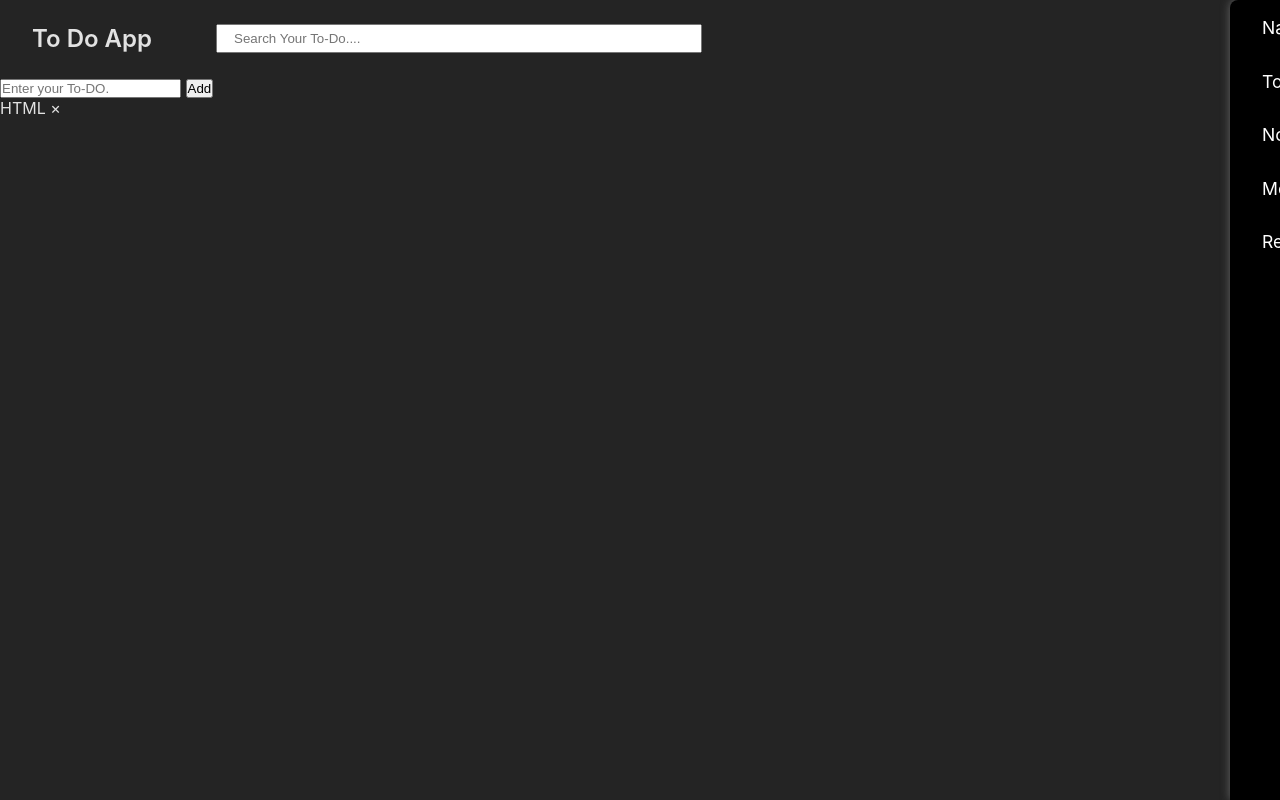
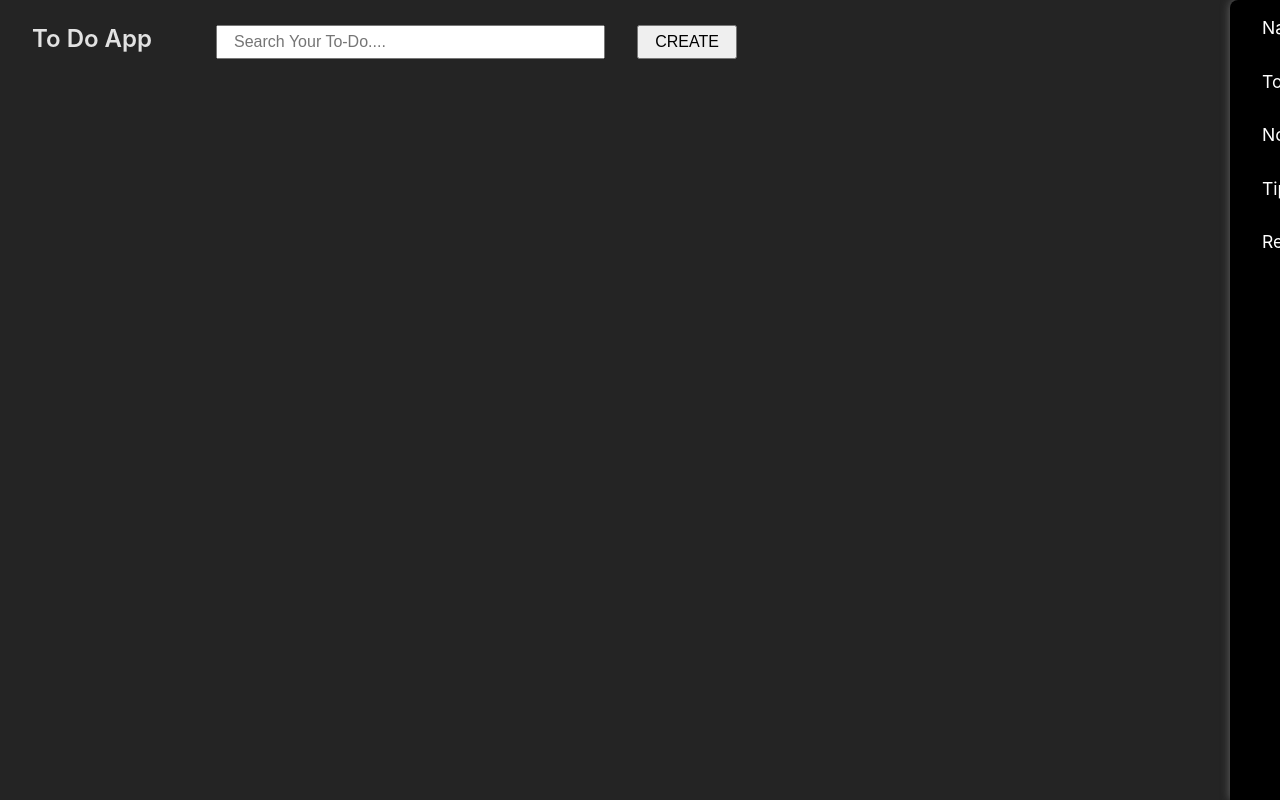
Before and after one commit to Pks1223/my-todo-list, a React (Vite) app: page / in a window 1280 px wide. Built offline with nearby package versions, Linux system fonts and the light colour scheme.

Commit message:
Todo list component created

```diff
--- a/src/components/Navbar.css
+++ b/src/components/Navbar.css
@@ -4,10 +4,19 @@ header {
   font-weight: 600;
   display: flex;
 }
-header input{
+header div{
+  flex-basis: 80%;
   margin-left: 4rem;
+}
+header div input{
   width: 40%;
-  padding-left: 1rem;
+  padding: .4rem 1rem;
+  font-size: 1rem;
+}
+header div button{
+  padding: .4rem 1rem;
+  font-size: 1rem;
+  margin-left: 2rem;
 }
 nav {
   position: absolute;
--- a/src/components/Navbar.jsx
+++ b/src/components/Navbar.jsx
@@ -1,5 +1,5 @@
-import React from 'react'
-import './Navbar.css';
+import React from "react";
+import "./Navbar.css";
 import { FaHome } from "react-icons/fa";
 import { CgNotes } from "react-icons/cg";
 import { IoMdMore } from "react-icons/io";
@@ -9,18 +9,39 @@ import { FaArrowLeft } from "react-icons/fa";
 function Navbar() {
   return (
     <>
-      <header><p>To Do App</p> <input type="text" placeholder='Search Your To-Do....'/></header>
+      <header>
+        <p>To Do App</p>{" "}
+        <div>
+          <input type="text" placeholder="Search Your To-Do...." />
+          <button>CREATE</button>
+        </div>
+      </header>
       <nav>
         <ul>
-          <li className="nav_items"><FaArrowLeft />Navigation</li>
-          <li className="nav_items"><FaHome />To-Do</li>
-          <li className="nav_items"><CgNotes />Notes</li>
-          <li className="nav_items"><IoMdMore />More</li>
-          <li className="nav_items"><MdOutlineBugReport />Report Bugs</li>
+          <li className="nav_items">
+            <FaArrowLeft />
+            Navigation
+          </li>
+          <li className="nav_items">
+            <FaHome />
+            To-Do
+          </li>
+          <li className="nav_items">
+            <CgNotes />
+            Notes
+          </li>
+          <li className="nav_items">
+            <IoMdMore />
+            Tips
+          </li>
+          <li className="nav_items">
+            <MdOutlineBugReport />
+            Report Bugs
+          </li>
         </ul>
       </nav>
     </>
-  )
+  );
 }
 
-export default Navbar
+export default Navbar;
--- a/src/components/ToDo.css
+++ b/src/components/ToDo.css
@@ -0,0 +1,46 @@
+.formDiv form{
+    display: none;
+    /* position: absolute;
+    top: 0;
+    left: 0;
+    border: 2px solid red;
+    height: 5rem; */
+}
+.formDiv form input{
+    padding: .4rem;
+    font-size: 1rem;
+    margin-right: 1rem;
+    width: 30rem;
+}
+.formDiv form button{
+    cursor: pointer;
+    font-size: 1rem;
+    padding: .4rem 1rem;
+}
+.formDiv ul li{
+    list-style: none;
+}
+
+.formDiv .todoListDiv{
+    margin-top: 2rem;
+}
+.formDiv .todoListDiv ul{
+    display: flex;
+}
+.formDiv .todoListDiv ul li{
+    width: 20rem;
+    height: 5rem;
+    max-height: 10rem;
+    max-width: 30rem;
+    border: 1px solid red;
+    margin: 1rem;
+    padding: 1rem;
+    position: relative;
+}
+.formDiv .todoListDiv ul li span{
+    position: absolute;
+    right: 1rem;
+    top: .2rem;
+    font-size: 2rem;
+    cursor: pointer;
+}
--- a/src/components/ToDo.jsx
+++ b/src/components/ToDo.jsx
@@ -17,21 +17,29 @@ function ToDo() {
     }
   };
 
+  let list = todoList.map((value, index) => {
+    return <ToDOListItems todo={value} key={index} />;
+  });
+
   return (
-    <div>
+    <div className="formDiv">
       <form onSubmit={saveToDo}>
         <input type="text" name="todoInp" placeholder="Enter your To-DO." />{" "}
         <button>Add</button>
       </form>
-      <div>
-        <ul>
-          <li>
-            HTML <span>&times;</span>
-          </li>
-        </ul>
+      <div className="todoListDiv">
+        <ul>{list}</ul>
       </div>
     </div>
   );
 }
 
+function ToDOListItems(props) {
+  return (
+    <li>
+      {props.todo} <span>&times;</span>
+    </li>
+  );
+}
+
 export default ToDo;
--- a/src/index.css
+++ b/src/index.css
@@ -15,3 +15,7 @@
   padding: 0;
   box-sizing: border-box;
 }
+
+main{
+  margin: 1rem 2rem;
+}
```
